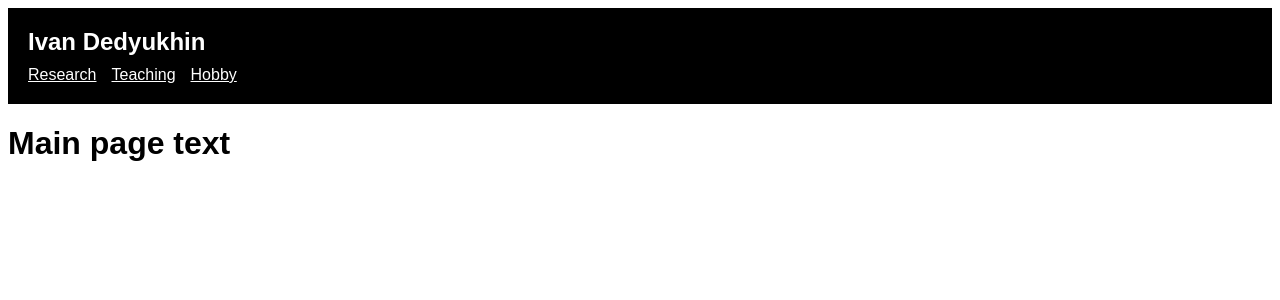
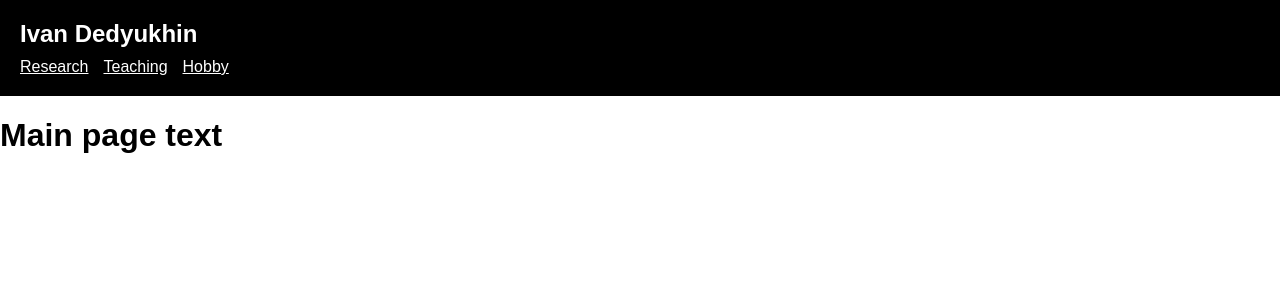
Before and after one commit to Dedyukhin/dedyukhin.github.io, a Jekyll site: the page built from README.md, in a window 1280 px wide. Shown: the top 300 px of the page. Built offline with Jekyll 4.4.1, drawn with Linux system fonts in a browser that asks for light colours; our own code applies the rules of GitHub Pages for plain Markdown files.

Commit message:
Update default.html

```diff
--- a/_layouts/default.html
+++ b/_layouts/default.html
@@ -7,8 +7,8 @@
     <style>
         /* Body styling */
         body {
-            margin: 5;
-            padding: 0;
+            margin: 0;
+            padding: 5;
             font-family: Arial, sans-serif;
             background-color: white;
             color: black;
```
